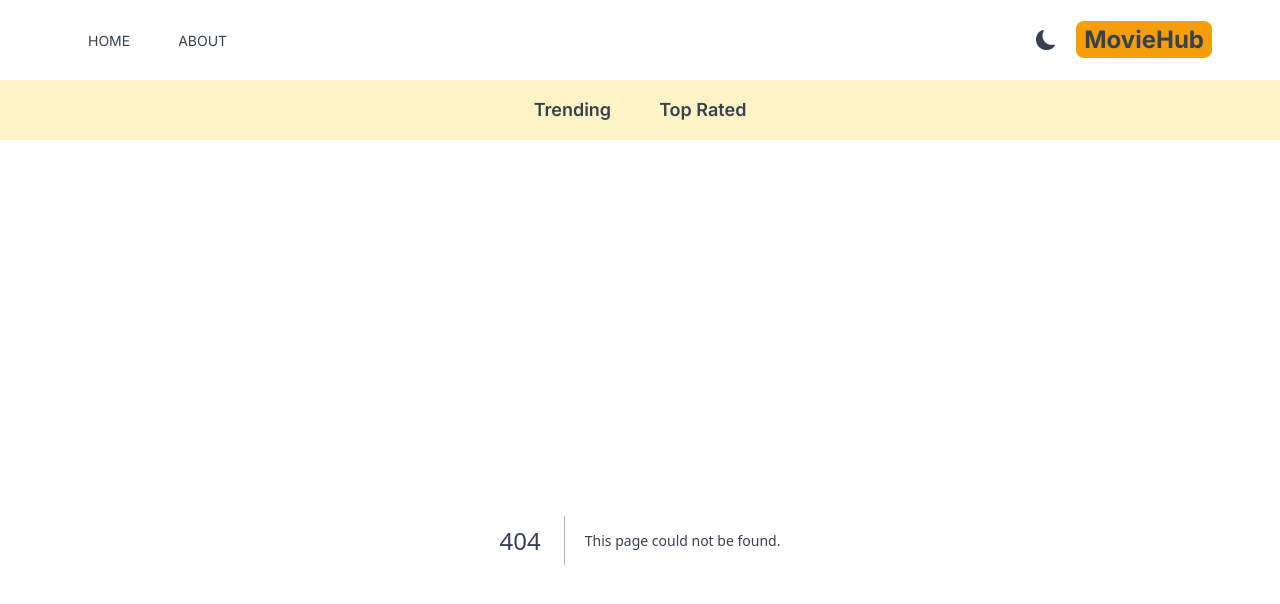
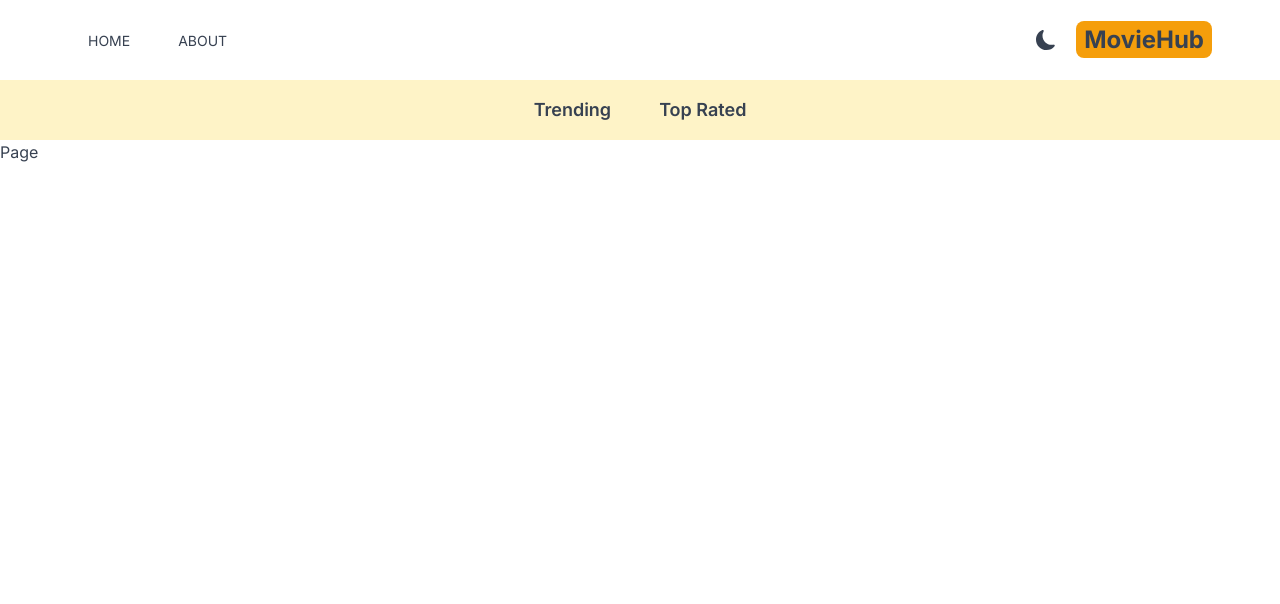
Before and after one commit to devmad001/movie_nextjs, a Next.js app: page /movie/1 in a window 1280 px wide. Before the commit this address had no page. Shown: the top 604 px of the page. Built offline with nearby package versions, Linux system fonts and the light colour scheme.

Commit message:
initialise dynamic routing for movie id

```diff
--- /dev/null
+++ b/src/app/movie/[id]/page.tsx
@@ -0,0 +1,3 @@
+export default function Page() {
+    return <div>Page</div>;
+}
```
